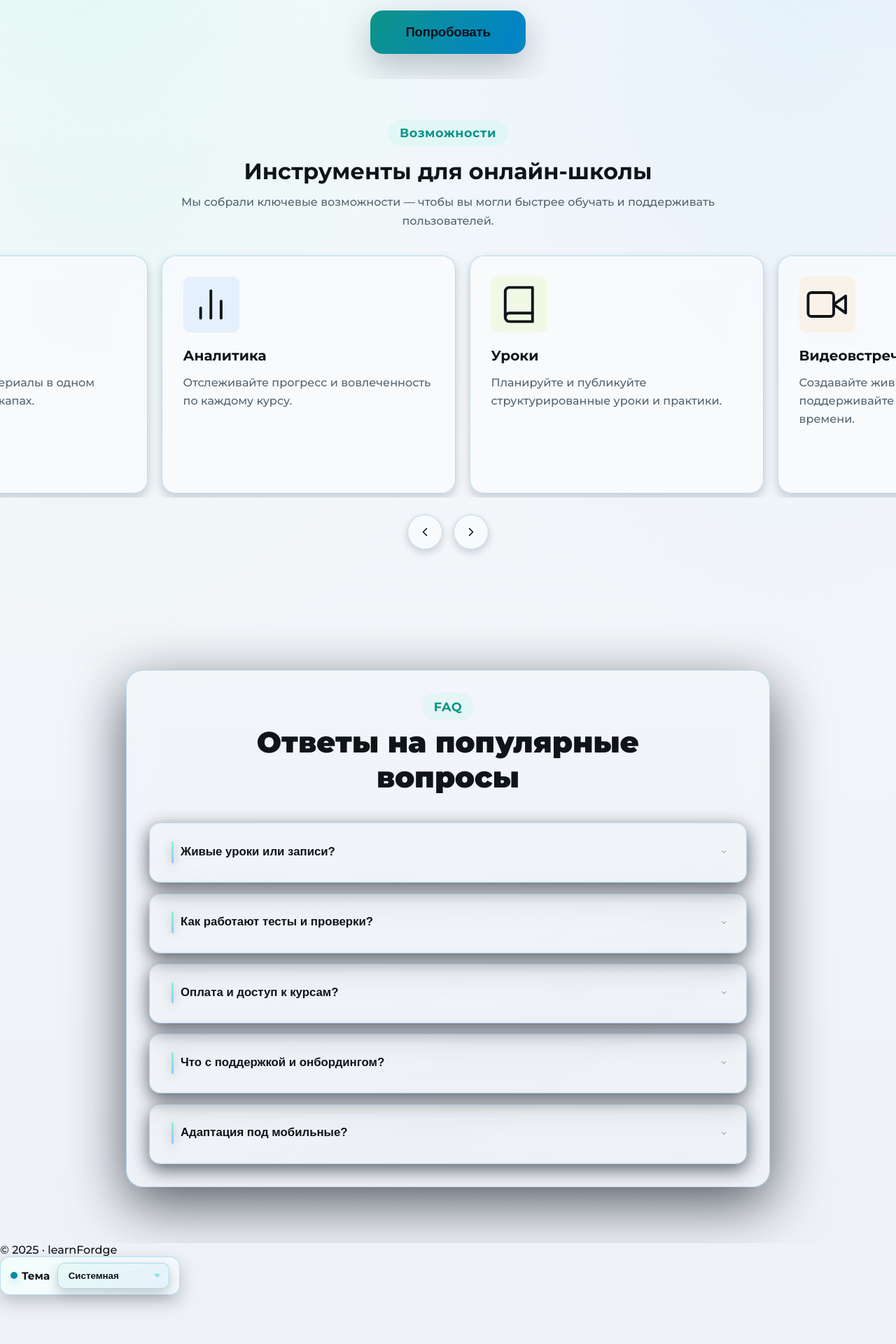
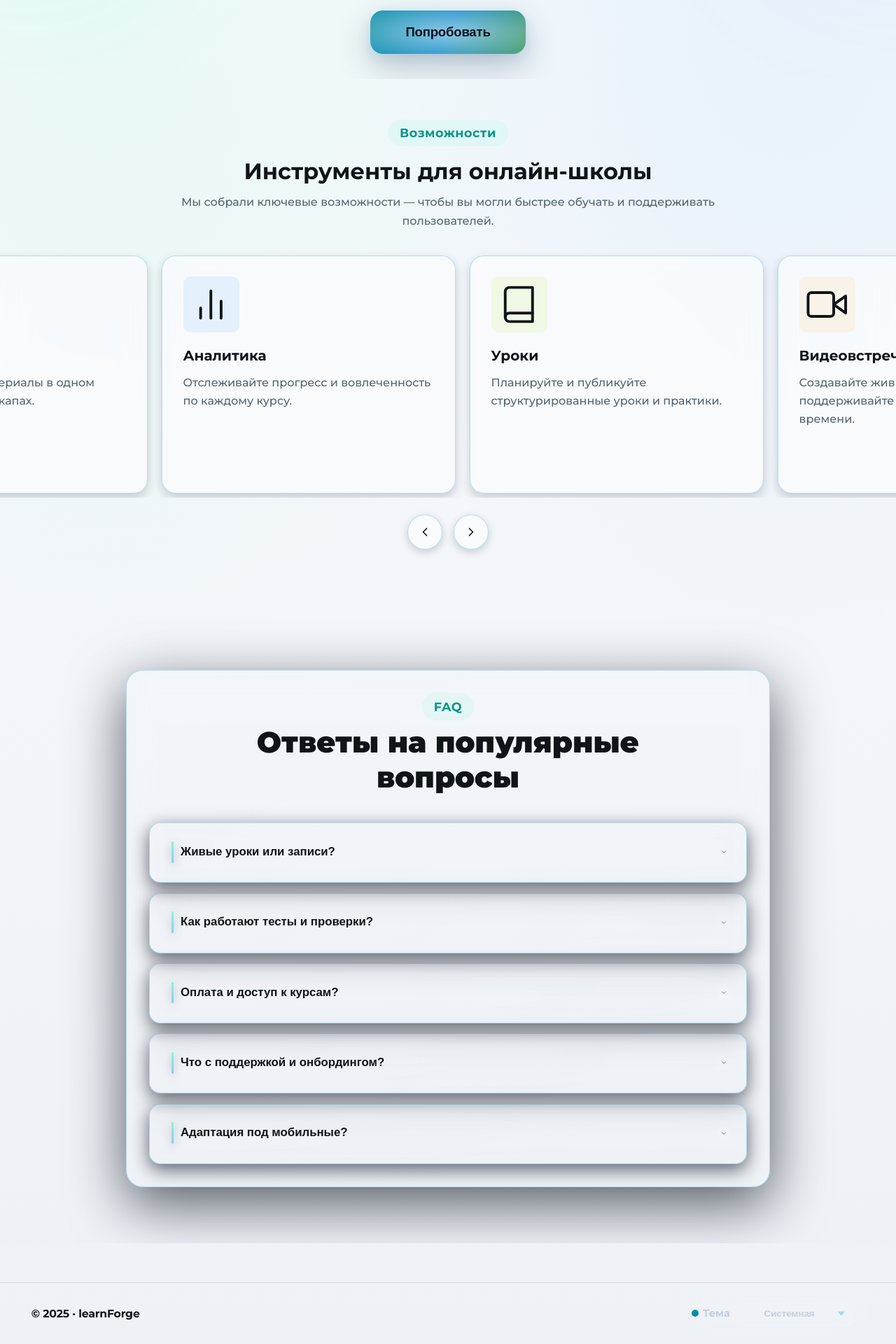
Before and after one commit to StasWW/learnFordge, a React (Vite) app: page / in a window 1280 px wide. Shown: the part 236-2156 px from the top of the page at 70% size. Before the commit the page ends 2086 px from the top, so only its background shows below. Built offline with nearby package versions, Linux system fonts and the light colour scheme.

Commit message:
add styles for buttons gradient interactive

```diff
--- a/index.html
+++ b/index.html
@@ -4,7 +4,7 @@
     <meta charset="UTF-8" />
     <link rel="icon" type="image/svg+xml" href="/vite.svg" />
     <meta name="viewport" content="width=device-width, initial-scale=1.0" />
-    <title>learn-forge</title>
+    <title>learnForge</title>
     <link rel="stylesheet" href="src/styles/theme.css" />
   </head>
   <body>
--- a/src/components/Footer.tsx
+++ b/src/components/Footer.tsx
@@ -7,7 +7,9 @@ export default function Footer() {
     <footer className="site-footer" aria-label="Site footer">
       <div className="footer-shell">
         <div className="footer-meta">
-          <span className="footer-brand">© {year} · learnFordge</span>
+          <span className="footer-brand">
+            {'\u00A9'} {year} {'\u00B7'} learnForge
+          </span>
         </div>
         <div className="footer-actions">
           <ThemeToggle />
--- a/src/components/ThemeToggle.tsx
+++ b/src/components/ThemeToggle.tsx
@@ -1,10 +1,10 @@
-import { useEffect, useLayoutEffect, useState } from 'react';
+import { useEffect, useLayoutEffect, useRef, useState } from 'react';
 
 type Theme = 'light' | 'dark';
 type ThemeMode = Theme | 'system';
 
-const THEME_STORAGE_KEY = 'learnfordge-theme';
-const LEGACY_THEME_STORAGE_KEY = 'learnforge-theme';
+const THEME_STORAGE_KEY = 'learnforge-theme';
+const LEGACY_THEME_STORAGE_KEY = 'learnfordge-theme';
 const LABEL_THEME = '\u0422\u0435\u043c\u0430';
 const ARIA_LABEL = '\u041f\u0435\u0440\u0435\u043a\u043b\u044e\u0447\u0430\u0442\u0435\u043b\u044c \u0442\u0435\u043c\u044b';
 const OPTION_LABELS: Record<ThemeMode, string> = {
@@ -52,6 +52,8 @@ const applyTheme = (theme: Theme) => {
 export default function ThemeToggle() {
   const selectId = 'theme-select';
   const [{ theme, mode }, setThemeState] = useState(getInitialTheme);
+  const [isOpen, setIsOpen] = useState(false);
+  const wrapperRef = useRef<HTMLDivElement | null>(null);
 
   useLayoutEffect(() => {
     applyTheme(theme);
@@ -90,29 +92,71 @@ export default function ThemeToggle() {
   const handleModeChange = (value: ThemeMode) => {
     if (value === 'system') {
       setThemeState({ theme: getSystemTheme(), mode: 'system' });
+      setIsOpen(false);
       return;
     }
     setThemeState({ theme: value, mode: value });
+    setIsOpen(false);
   };
 
+  useEffect(() => {
+    const handlePointerDown = (event: PointerEvent) => {
+      if (!wrapperRef.current?.contains(event.target as Node)) {
+        setIsOpen(false);
+      }
+    };
+
+    const handleEscape = (event: KeyboardEvent) => {
+      if (event.key === 'Escape') {
+        setIsOpen(false);
+      }
+    };
+
+    document.addEventListener('pointerdown', handlePointerDown);
+    document.addEventListener('keydown', handleEscape);
+    return () => {
+      document.removeEventListener('pointerdown', handlePointerDown);
+      document.removeEventListener('keydown', handleEscape);
+    };
+  }, []);
+
   return (
-    <div className="theme-toggle">
+    <div className="theme-toggle" ref={wrapperRef}>
       <label className="theme-toggle__label" htmlFor={selectId}>
         <span className="theme-toggle__dot" aria-hidden />
         {LABEL_THEME}
       </label>
-      <div className="theme-toggle__select-wrap">
-        <select
-          className="theme-toggle__select"
+      <div className="theme-toggle__controls">
+        <button
+          className="theme-toggle__trigger"
           id={selectId}
-          value={mode}
-          onChange={(e) => handleModeChange(e.target.value as ThemeMode)}
+          type="button"
+          aria-haspopup="listbox"
+          aria-expanded={isOpen}
           aria-label={ARIA_LABEL}
+          onClick={() => setIsOpen((prev) => !prev)}
         >
-          <option value="system">{OPTION_LABELS.system}</option>
-          <option value="light">{OPTION_LABELS.light}</option>
-          <option value="dark">{OPTION_LABELS.dark}</option>
-        </select>
+          <span className="theme-toggle__value">{OPTION_LABELS[mode]}</span>
+          <span className="theme-toggle__arrow" aria-hidden />
+        </button>
+        {isOpen ? (
+          <div className="theme-toggle__menu" role="listbox" aria-activedescendant={`${selectId}-${mode}`}>
+            {(['system', 'light', 'dark'] as ThemeMode[]).map((value) => (
+              <button
+                key={value}
+                type="button"
+                className="theme-toggle__option"
+                role="option"
+                id={`${selectId}-${value}`}
+                aria-selected={mode === value}
+                onClick={() => handleModeChange(value)}
+              >
+                <span>{OPTION_LABELS[value]}</span>
+                {mode === value ? <span className="theme-toggle__check" aria-hidden>{'\u2713'}</span> : null}
+              </button>
+            ))}
+          </div>
+        ) : null}
       </div>
     </div>
   );
--- a/src/components/landing/FeaturesCarousel.tsx
+++ b/src/components/landing/FeaturesCarousel.tsx
@@ -160,6 +160,8 @@ export default function FeaturesCarousel() {
         let frame: number;
         const step = (ts: number) => {
             if (isStepAnimatingRef.current) {
+                // Keep the timeline in sync while the step animation runs so auto-scroll doesn't jump afterwards.
+                lastTimeRef.current = ts;
                 frame = requestAnimationFrame(step);
                 return;
             }
@@ -276,7 +278,7 @@ export default function FeaturesCarousel() {
     );
 
     return (
-        <section className="features-carousel" id="features" aria-label="Возможности learnFordge">
+        <section className="features-carousel" id="features" aria-label="Возможности learnForge">
             <header className="carousel-header">
                 <div className="section-kicker">Возможности</div>
                 <div className="carousel-title">
--- a/src/components/landing/Header.tsx
+++ b/src/components/landing/Header.tsx
@@ -5,7 +5,7 @@ export default function Header() {
       <div className="hero-glow hero-glow-right" aria-hidden="true" />
       <div className="hero-content">
         <div className="hero-text">
-          <h1 className="company-name">learnFordge</h1>
+          <h1 className="company-name">learnForge</h1>
           <p className="slogan">Создавайте и запускайте обучение быстрее, чем когда-либо.</p>
           <div className="hero-actions">
             <div className="cta-buttons">
--- a/src/components/landing/Navbar.tsx
+++ b/src/components/landing/Navbar.tsx
@@ -2,7 +2,7 @@ export default function Navbar() {
   return (
     <nav className="top-nav">
       <div className="nav-shell">
-        <div className="nav-brand">learnFordge</div>
+        <div className="nav-brand">learnForge</div>
         <div className="nav-links" role="navigation" aria-label="Основная навигация">
           <a href="#home">Главная</a>
           <a href="#features">Возможности</a>
--- a/src/styles/footer.css
+++ b/src/styles/footer.css
@@ -1,14 +1,9 @@
 .site-footer {
-    margin-top: clamp(3rem, 6vw, 4.5rem);
-    padding: 1.65rem clamp(1rem, 4vw, 2.5rem);
-    background:
-        linear-gradient(135deg, rgba(124, 247, 210, 0.08), rgba(108, 186, 255, 0.06), rgba(199, 243, 109, 0.06)),
-        linear-gradient(180deg, rgba(10, 16, 28, 0.08), rgba(10, 16, 28, 0.12)),
-        var(--glass-bg-strong);
-    border-top: 1px solid rgba(124, 247, 210, 0.35);
-    box-shadow:
-        inset 0 1px 0 rgba(255, 255, 255, 0.12),
-        0 -12px 28px rgba(4, 12, 24, 0.14);
+    margin-top: clamp(2.5rem, 5vw, 3.5rem);
+    padding: 1rem clamp(1rem, 4vw, 2.8rem);
+    background: transparent;
+    color: var(--text);
+    border-top: 1px solid var(--footer-separator);
 }
 
 .footer-shell {
@@ -17,26 +12,88 @@
     display: flex;
     align-items: center;
     justify-content: space-between;
-    gap: 1.25rem;
-    flex-wrap: nowrap;
-    color: var(--text);
+    gap: 1rem;
+    flex-wrap: wrap;
 }
 
 .footer-meta {
     display: inline-flex;
     align-items: center;
     gap: 0.55rem;
-    font-weight: 800;
+    font-weight: 700;
     letter-spacing: -0.01em;
     white-space: nowrap;
+    color: var(--muted-text);
 }
 
 .footer-brand {
-    font-size: 1.05rem;
+    font-size: 0.98rem;
+    color: var(--text);
 }
 
 .footer-actions {
     display: flex;
     align-items: center;
     justify-content: flex-end;
+    flex: 1;
+    min-width: max-content;
 }
+
+.site-footer .theme-toggle {
+    gap: 0.6rem;
+    padding: 0.6rem 0.85rem;
+    border-radius: 14px;
+    border: 1px solid var(--footer-border);
+    background: rgba(255, 255, 255, 0.02);
+    box-shadow: none;
+    color: var(--footer-text);
+}
+
+.site-footer .theme-toggle__label {
+    font-size: 0.92rem;
+    color: var(--footer-text);
+}
+
+.site-footer .theme-toggle__dot {
+    box-shadow: none;
+}
+
+.site-footer .theme-toggle__trigger {
+    min-width: 10.5rem;
+    border-color: var(--footer-border);
+    background: rgba(255, 255, 255, 0.05);
+    box-shadow: none;
+    color: var(--footer-text);
+}
+
+.site-footer .theme-toggle__menu {
+    right: 0;
+    bottom: calc(100% + 0.55rem);
+    border-color: var(--footer-border);
+    box-shadow: 0 16px 40px rgba(0, 0, 0, 0.35);
+}
+
+.site-footer .theme-toggle__option {
+    color: var(--footer-text);
+}
+
+.site-footer .theme-toggle__option[aria-selected="true"] {
+    border-color: rgba(255, 255, 255, 0.25);
+}
+
+@media (max-width: 640px) {
+    .footer-shell {
+        justify-content: center;
+        text-align: center;
+    }
+
+    .footer-actions {
+        justify-content: center;
+        flex-basis: 100%;
+    }
+
+    .footer-meta {
+        width: 100%;
+        justify-content: center;
+    }
+}
--- a/src/styles/pages/landing/hero.css
+++ b/src/styles/pages/landing/hero.css
@@ -133,25 +133,33 @@
 }
 
 .btn-primary {
+    --btn-bg-x: 50%;
+    --btn-bg-y: 50%;
+    --btn-glow-x: 50%;
+    --btn-glow-y: 50%;
+    --btn-glow-size: 120%;
     padding: 1.25rem 3.15rem;
     font-size: 1.16rem;
     font-weight: 800;
     color: #04111f;
-    background: linear-gradient(120deg, var(--accent) 0%, var(--secondary) 50%, var(--success) 100%);
-    background-size: 180% 180%;
-    background-position: 0 0;
+    background:
+        radial-gradient(120% 120% at var(--btn-glow-x) var(--btn-glow-y), rgba(255, 255, 255, 0.55) 0%, rgba(255, 255, 255, 0.25) 32%, rgba(255, 255, 255, 0) 60%),
+        linear-gradient(120deg, var(--accent) 0%, var(--secondary) 50%, var(--success) 100%);
+    background-size: var(--btn-glow-size) var(--btn-glow-size), 180% 180%;
+    background-position: center, var(--btn-bg-x) var(--btn-bg-y);
+    background-repeat: no-repeat;
     border: none;
     border-radius: 18px;
     cursor: pointer;
     letter-spacing: -0.01em;
-    transition: transform 0.2s ease, box-shadow 0.25s ease, background-position 0.35s ease;
-    box-shadow: 0 18px 48px rgba(10, 22, 36, 0.25);
+    transition: transform 0.2s ease, box-shadow 0.25s ease, background-size 0.35s ease;
+    box-shadow: 0 18px 48px rgba(10, 22, 36, 0.22), 0 6px 18px rgba(108, 186, 255, 0.22);
 }
 
 .btn-primary:hover {
+    --btn-glow-size: 170%;
     transform: translateY(-1px);
-    background-position: 100% 0;
-    box-shadow: 0 12px 32px rgba(108, 186, 255, 0.45);
+    box-shadow: 0 12px 32px rgba(108, 186, 255, 0.45), 0 10px 24px rgba(124, 247, 210, 0.2);
 }
 
 .btn-primary:focus-visible {
--- a/src/styles/theme.css
+++ b/src/styles/theme.css
@@ -1,3 +1,5 @@
+@import "./footer.css";
+
 @font-face {
   font-display: swap;
   font-family: 'Montserrat';
@@ -48,8 +50,6 @@
   src: url('../assets/fonts/montserrat-v31-cyrillic_latin-900.woff2') format('woff2');
 }
 
-@import "./footer.css";
-
 * {
     box-sizing: border-box;
 }
@@ -65,6 +65,10 @@
     --secondary: #0284c7;
     --success: #65a30d;
     --selected: rgba(13, 148, 136, 0.15);
+    --footer-bg: linear-gradient(180deg, #1d293a 0%, #111a27 100%);
+    --footer-border: rgba(255, 255, 255, 0.08);
+    --footer-text: #c4cedd;
+    --footer-separator: rgba(2, 8, 20, 0.12);
 
     --glass-bg: rgba(255, 255, 255, 0.85);
     --glass-bg-strong: rgba(248, 250, 252, 0.95);
@@ -113,6 +117,10 @@
     --secondary: #6cbaff;
     --success: #c7f36d;
     --selected: rgba(124, 247, 210, 0.25);
+    --footer-bg: linear-gradient(180deg, #152035 0%, #0c1624 100%);
+    --footer-border: rgba(255, 255, 255, 0.08);
+    --footer-text: #d6dfed;
+    --footer-separator: rgba(255, 255, 255, 0.12);
 
     --glass-bg: rgba(255, 255, 255, 0.03);
     --glass-bg-strong: rgba(10, 16, 28, 0.76);
@@ -160,6 +168,9 @@
         --secondary: #6cbaff;
         --success: #c7f36d;
         --selected: rgba(124, 247, 210, 0.25);
+        --footer-bg: linear-gradient(180deg, #152035 0%, #0c1624 100%);
+        --footer-border: rgba(255, 255, 255, 0.08);
+        --footer-text: #d6dfed;
 
         --glass-bg: rgba(255, 255, 255, 0.03);
         --glass-bg-strong: rgba(10, 16, 28, 0.76);
@@ -215,10 +226,11 @@ body, #id {
 }
 
 .theme-toggle {
+    position: relative;
     display: inline-flex;
     align-items: center;
     gap: 0.7rem;
-    padding: 0.55rem 0.85rem;
+    padding: 0.6rem 0.85rem;
     border-radius: 14px;
     border: 1px solid var(--glass-border-strong);
     background: linear-gradient(135deg, rgba(124, 247, 210, 0.08), rgba(108, 186, 255, 0.06)), var(--glass-bg);
@@ -226,6 +238,7 @@ body, #id {
     font-weight: 700;
     box-shadow: 0 10px 24px rgba(4, 12, 24, 0.22);
     backdrop-filter: blur(var(--blur-amount));
+    font-family: 'Montserrat', system-ui, sans-serif;
 }
 
 .theme-toggle__label {
@@ -246,22 +259,21 @@ body, #id {
     display: inline-flex;
 }
 
-.theme-toggle__hint {
-    font-size: 0.8rem;
-    color: var(--muted-text);
-    font-weight: 600;
-}
-
-.theme-toggle__select-wrap {
+.theme-toggle__controls {
+    display: flex;
+    align-items: center;
+    gap: 0.45rem;
     position: relative;
 }
 
-.theme-toggle__select {
-    appearance: none;
-    -webkit-appearance: none;
-    -moz-appearance: none;
-    padding: 0.6rem 2.4rem 0.6rem 0.9rem;
-    border-radius: 10px;
+.theme-toggle__trigger {
+    display: inline-flex;
+    align-items: center;
+    justify-content: flex-start;
+    gap: 0.5rem;
+    padding: 0.55rem 0.8rem;
+    min-width: 10.5rem;
+    border-radius: 12px;
     border: 1px solid var(--glass-border-strong);
     background:
         linear-gradient(135deg, rgba(124, 247, 210, 0.14), rgba(108, 186, 255, 0.12)),
@@ -270,25 +282,91 @@ body, #id {
     font-weight: 700;
     cursor: pointer;
     box-shadow: 0 8px 18px rgba(4, 12, 24, 0.2);
-    min-width: 10rem;
+    transition: transform 0.15s ease, box-shadow 0.2s ease, border-color 0.2s ease, background 0.2s ease;
 }
 
-.theme-toggle__select:focus-visible {
+.theme-toggle__trigger:hover {
+    transform: translateY(-1px);
+    border-color: rgba(124, 247, 210, 0.35);
+    box-shadow: 0 12px 28px rgba(4, 12, 24, 0.28);
+}
+
+.theme-toggle__trigger:focus-visible {
     outline: 2px solid rgba(124, 247, 210, 0.45);
     outline-offset: 2px;
 }
 
-.theme-toggle__select-wrap::after {
-    content: "";
-    position: absolute;
-    right: 0.8rem;
-    top: 50%;
-    transform: translateY(-50%);
+.theme-toggle__value {
+    flex: 1;
+    display: inline-flex;
+    align-items: center;
+    justify-content: center;
+    gap: 0.4rem;
+    text-align: center;
+}
+
+.theme-toggle__arrow {
+    display: inline-flex;
     width: 10px;
     height: 6px;
-    background: linear-gradient(180deg, rgba(124, 247, 210, 0.9), rgba(108, 186, 255, 0.65));
+    background: linear-gradient(180deg, rgba(124, 247, 210, 0.9), rgba(108, 186, 255, 0.7));
     clip-path: polygon(0 0, 100% 0, 50% 100%);
-    pointer-events: none;
+    transition: transform 0.2s ease;
+}
+
+.theme-toggle__trigger[aria-expanded="true"] .theme-toggle__arrow {
+    transform: rotate(180deg);
+}
+
+.theme-toggle__menu {
+    position: absolute;
+    right: 0;
+    bottom: calc(100% + 0.65rem);
+    padding: 0.5rem;
+    display: grid;
+    gap: 0.4rem;
+    min-width: 12.5rem;
+    border-radius: 14px;
+    border: 1px solid var(--glass-border-strong);
+    background:
+        linear-gradient(145deg, rgba(124, 247, 210, 0.08), rgba(108, 186, 255, 0.06)),
+        linear-gradient(180deg, rgba(5, 9, 18, 0.9), rgba(5, 9, 18, 0.82));
+    box-shadow: 0 20px 48px rgba(4, 12, 24, 0.36);
+    backdrop-filter: blur(var(--blur-amount));
+    z-index: 20;
+}
+
+.theme-toggle__option {
+    display: flex;
+    align-items: center;
+    justify-content: space-between;
+    gap: 0.65rem;
+    padding: 0.6rem 0.7rem;
+    border-radius: 10px;
+    border: 1px solid transparent;
+    background: transparent;
+    color: var(--text);
+    font-weight: 700;
+    font-family: 'Montserrat', system-ui, sans-serif;
+    cursor: pointer;
+    transition: background 0.15s ease, border-color 0.15s ease, transform 0.12s ease;
+}
+
+.theme-toggle__option:hover,
+.theme-toggle__option:focus-visible {
+    background: rgba(124, 247, 210, 0.12);
+    border-color: rgba(124, 247, 210, 0.28);
+    outline: none;
+}
+
+.theme-toggle__option[aria-selected="true"] {
+    background: linear-gradient(135deg, rgba(124, 247, 210, 0.16), rgba(108, 186, 255, 0.14));
+    border-color: rgba(124, 247, 210, 0.4);
+}
+
+.theme-toggle__check {
+    font-size: 0.95rem;
+    color: var(--accent);
 }
 
 @media (max-width: 640px) {
@@ -298,11 +376,16 @@ body, #id {
         padding: 0.6rem 0.8rem;
     }
 
-    .theme-toggle__text {
-        gap: 0.05rem;
+    .theme-toggle__controls {
+        width: 100%;
+        justify-content: flex-end;
     }
 
-    .theme-toggle__select {
+    .theme-toggle__trigger {
+        width: 100%;
+    }
+
+    .theme-toggle__menu {
         width: 100%;
     }
 }
```
Also changed, not shown: src/pages/Landing.tsx (+55 -0 lines), src/styles/pages/landing/navbar.css (+15 -6 lines).
